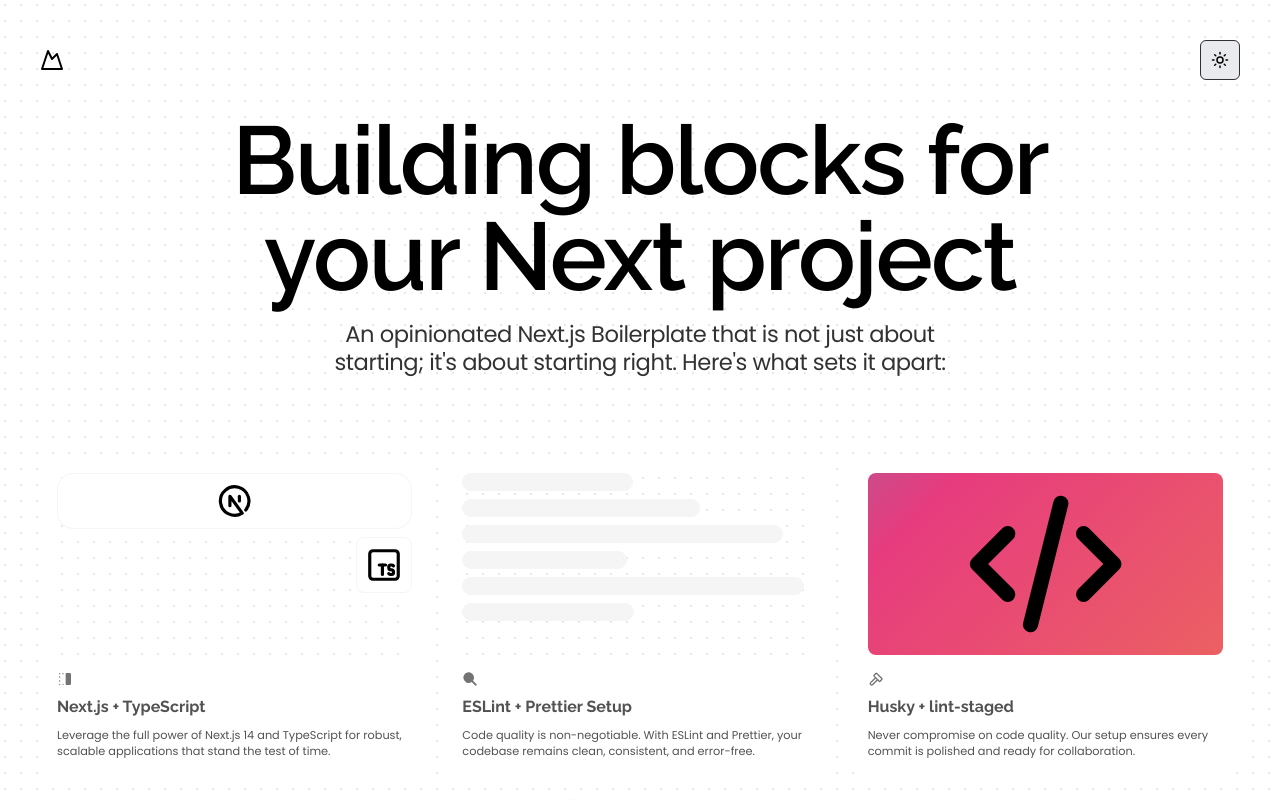
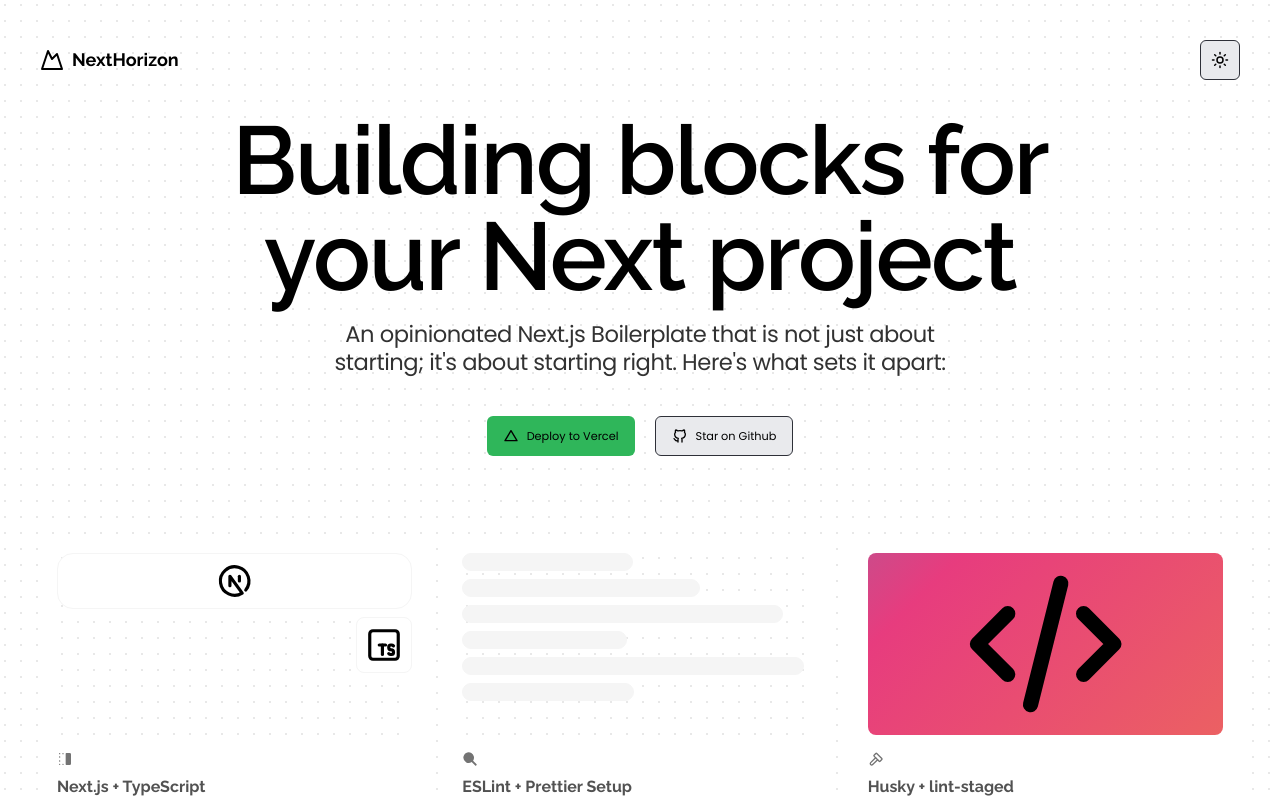
Before and after one commit to edwinhern/next-template-2024, a Next.js app: page / in a window 1280 px wide. Shown: the top 800 px of the page. Built offline with nearby package versions, Linux system fonts and the light colour scheme.

Commit message:
feat: add icons and links to deploy and star on Vercel and Github

```diff
--- a/src/app/page.tsx
+++ b/src/app/page.tsx
@@ -1,17 +1,21 @@
-import { IconCoffee } from '@tabler/icons-react';
+import { IconBrandGithub, IconBrandVercel, IconCoffee } from '@tabler/icons-react';
 import { Mountain } from 'lucide-react';
 import Link from 'next/link';
 
 import { BentoGridThirdDemo } from '@/components/Landing';
 import { buttonVariants } from '@/components/ui/button';
 import { ThemeToggleButton } from '@/components/ui/theme-toggle-button';
+import { cn } from '@/lib/utils';
 
 export default function Home() {
   return (
     <main className="flex size-full min-h-lvh flex-col justify-between gap-8 p-5 md:p-10">
       {/* Navbar */}
       <div className="flex size-full items-center justify-between">
-        <Mountain />
+        <div className="flex items-center justify-center gap-2">
+          <Mountain />
+          <h1 className="font-heading text-lg font-bold">NextHorizon</h1>
+        </div>
         <ThemeToggleButton />
       </div>
 
@@ -25,7 +29,29 @@
             An opinionated Next.js Boilerplate that is not just about starting; it&apos;s about starting right.
             Here&apos;s what sets it apart:
           </span>
+          <div className="mx-auto mt-6 flex items-center justify-center space-x-5">
+            {/* Deploy to Vercel & Start on Github */}
+            <Link
+              rel="noopener noreferrer"
+              target="_blank"
+              className={cn('', buttonVariants({ variant: 'default' }))}
+              href="https://vercel.com/new/clone?repository-url=https%3A%2F%2Fgithub.com%2Fedwinhern%2Fnext-template-2024&project-name=next-template-2024&repository-name=next-template-2024&demo-title=Next.js%202024%20Template&demo-description=An%20advanced%20Next.js%20template%20equipped%20with%20TailwindCSS%2C%20TypeScript%2C%20and%20essential%20developer%20tools.&demo-url=https%3A%2F%2Fyour-demo-url.com"
+            >
+              <IconBrandVercel className="mr-2 size-4" /> Deploy to Vercel
+            </Link>
+            {/*                href="https://vercel.com/new/git/external?repository-url=https://github.com/Blazity/next-enterprise"
+             */}
+            <Link
+              rel="noopener noreferrer"
+              target="_blank"
+              className={buttonVariants({ variant: 'outline' })}
+              href="https://vercel.com/new/clone?repository-url=https%3A%2F%2Fgithub.com%2Fedwinhern%2Fnext-template-2024&project-name=next-template-2024&repository-name=next-template-2024&demo-title=Next.js%202024%20Template&demo-description=An%20advanced%20Next.js%20template%20equipped%20with%20TailwindCSS%2C%20TypeScript%2C%20and%20essential%20developer%20tools.&demo-url=https%3A%2F%2Fyour-demo-url.com"
+            >
+              <IconBrandGithub className="mr-2 size-4" /> Star on Github
+            </Link>
+          </div>
         </div>
+
         <BentoGridThirdDemo />
       </div>
 
--- a/src/providers/index.tsx
+++ b/src/providers/index.tsx
@@ -1,10 +1,11 @@
 'use client';
 
 import { Analytics } from '@vercel/analytics/react';
+import { PropsWithChildren } from 'react';
 
 import { ThemeProvider } from '@/providers/theme-provider';
 
-export const Providers: React.FC<ChildProps> = ({ children }) => {
+export const Providers: React.FC<PropsWithChildren> = ({ children }) => {
   return (
     <ThemeProvider>
       {children}
```
